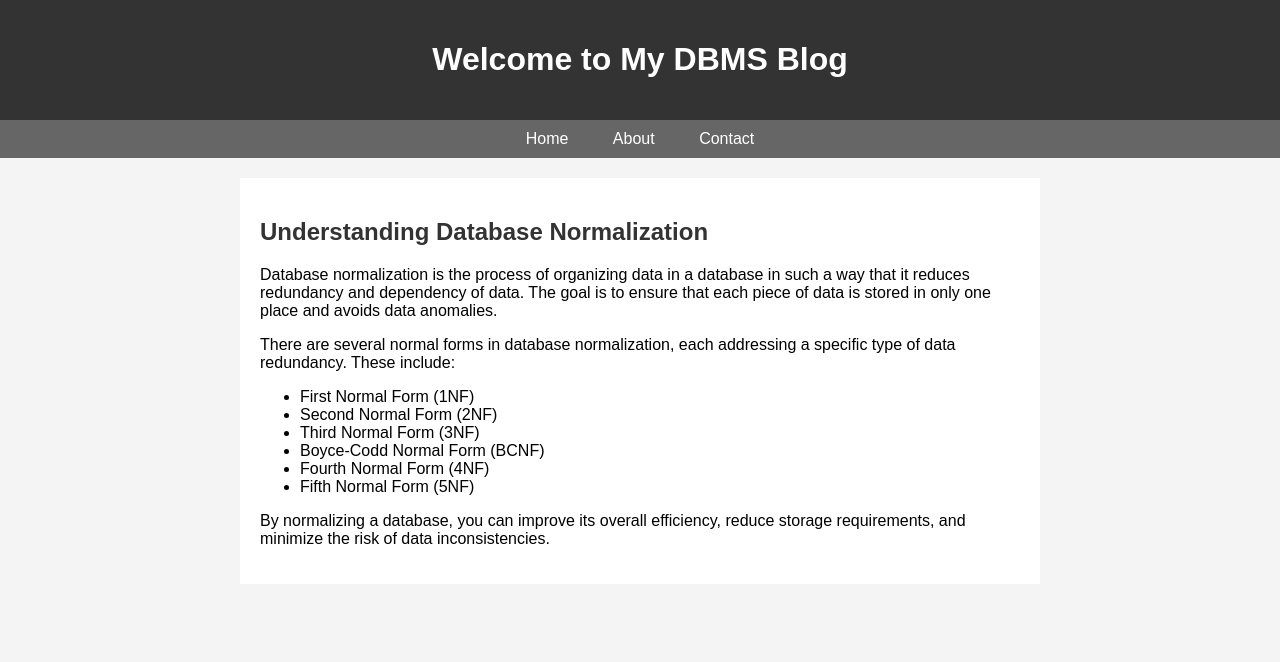
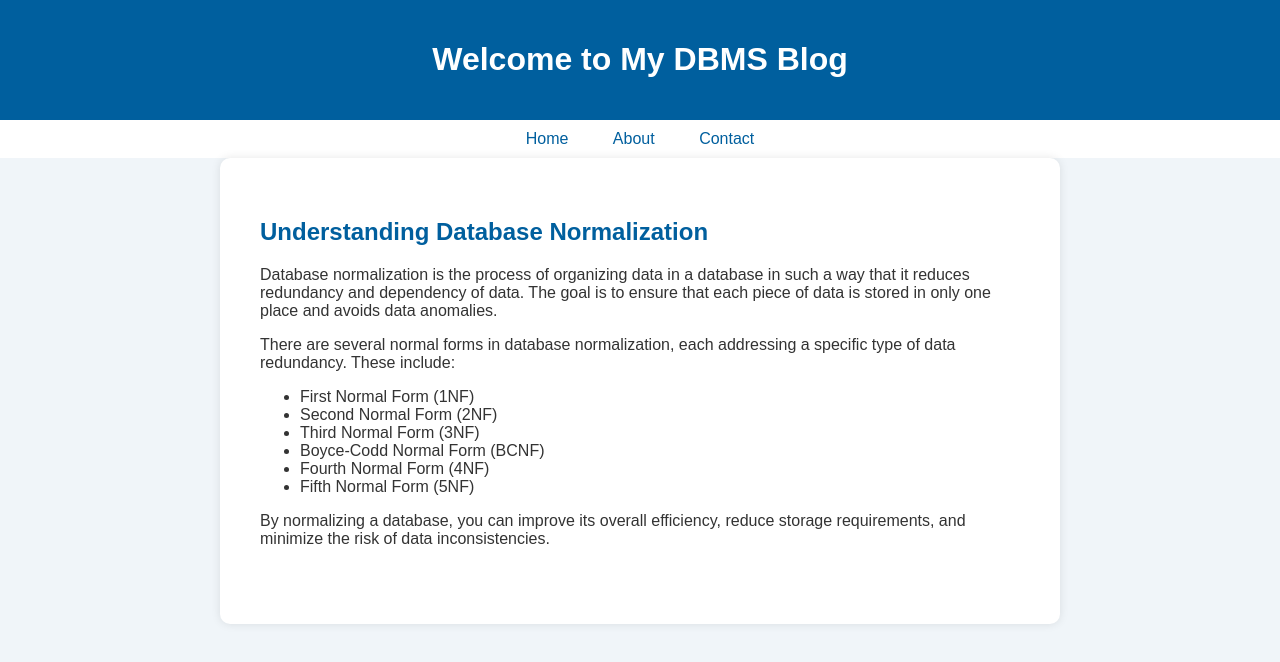
Before and after one commit to Rahulb1331/Blogs, a plain HTML site: page Blog/index.html in a window 1280 px wide. Drawn offline with Linux system fonts and the light colour scheme.

Commit message:
Update index.html

```diff
--- a/Blog/index.html
+++ b/Blog/index.html
@@ -9,40 +9,44 @@
             font-family: Arial, sans-serif;
             margin: 0;
             padding: 0;
-            background-color: #f4f4f4;
+            background-color: #f0f5f9; /* Light blue background */
+            color: #333; /* Dark blue text */
         }
         header {
-            background-color: #333;
+            background-color: #005f9e; /* Dark blue header */
             color: #fff;
             padding: 20px;
             text-align: center;
         }
         nav {
-            background-color: #666;
-            color: #fff;
+            background-color: #fff; /* White navigation */
+            color: #333; /* Dark blue text */
             text-align: center;
             padding: 10px;
         }
         nav a {
-            color: #fff;
+            color: #005f9e; /* Dark blue link color */
             text-decoration: none;
             padding: 10px 20px;
         }
         nav a:hover {
-            background-color: #444;
+            background-color: #ffcc29; /* Yellow hover */
+            color: #333; /* Dark blue text on hover */
         }
         .container {
             max-width: 800px;
             margin: auto;
             padding: 20px;
+            background-color: #fff; /* White container background */
+            border-radius: 10px;
+            box-shadow: 0 0 10px rgba(0,0,0,0.1); /* Soft shadow */
         }
         .blog-post {
-            background-color: #fff;
             padding: 20px;
             margin-bottom: 20px;
         }
         .blog-post h2 {
-            color: #333;
+            color: #005f9e; /* Dark blue heading */
         }
     </style>
 </head>
```
